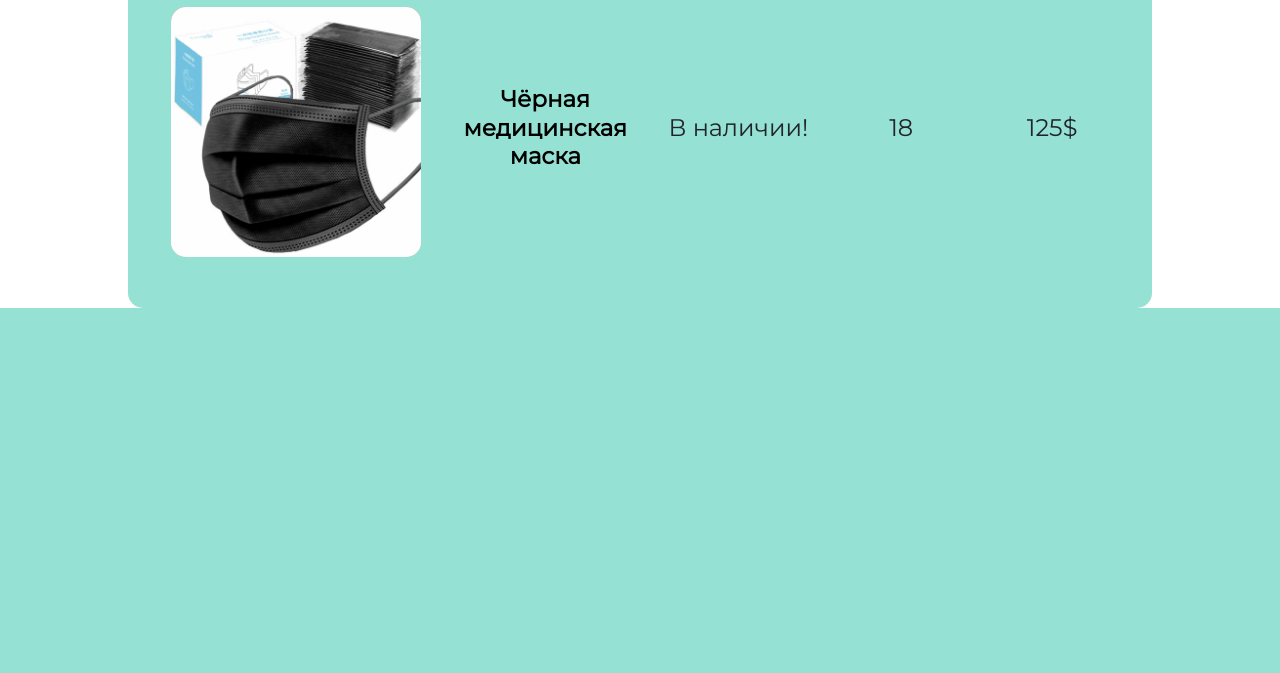
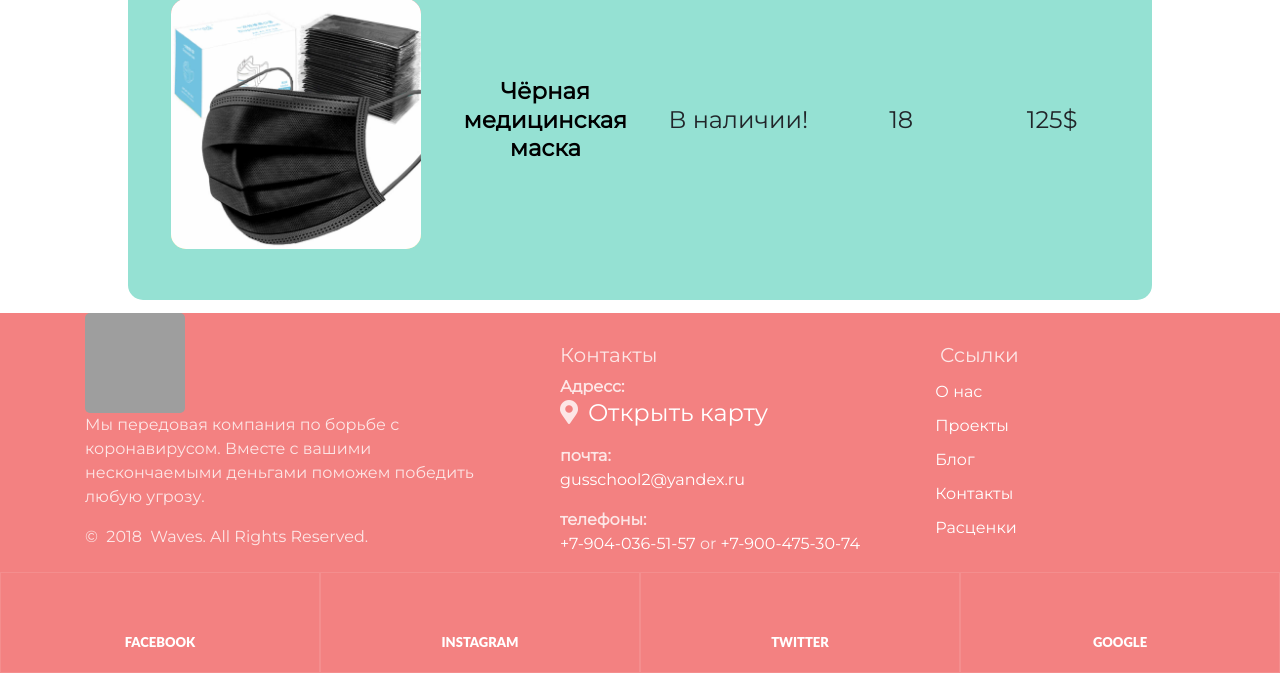
Before and after one commit to 123name123/web_project, a Flask app: page / in a window 1280 px wide. Shown: the part 2081-2754 px from the top of the page. Before the commit the page ends 2389 px from the top, so only its background shows below. Run offline with Flask 2, Linux system fonts and the light colour scheme; data comes from the database, SQL or seed files in the repository; both versions use the stored data as it was after the commit; some libraries are stand-ins or nearby versions; grey boxes are pictures that could not be loaded.

Commit message:
footer added

```diff
--- a/static/css/style.css
+++ b/static/css/style.css
@@ -47,7 +47,6 @@ img{
 .main{
     border-radius: 15px;
     background: #95e1d3;
-    position: absolute;
     margin-top: 100px;
     margin-left: 10%;
     margin-bottom: 1%;
@@ -197,3 +196,53 @@ div.scrollup {
     display: block;
     transition: opacity .1s linear;
 }
+
+.context-dark, .bg-gray-dark, .bg-primary {
+    color: rgba(255, 255, 255, 0.8);
+}
+
+.footer-classic a, .footer-classic a:focus, .footer-classic a:active {
+    color: #ffffff;
+}
+.nav-list li {
+    padding-top: 5px;
+    padding-bottom: 5px;
+}
+
+.nav-list li a:hover:before {
+    margin-left: 0;
+    opacity: 1;
+    visibility: visible;
+}
+
+ul, ol {
+    list-style: none;
+    padding: 0;
+    margin: 0;
+}
+
+.social-inner {
+    display: flex;
+    flex-direction: column;
+    align-items: center;
+    width: 100%;
+    padding: 23px;
+    font: 900 13px/1 "Lato", -apple-system, BlinkMacSystemFont, "Segoe UI", Roboto, "Helvetica Neue", Arial, sans-serif;
+    text-transform: uppercase;
+    color: rgba(255, 255, 255, 0.5);
+}
+.social-container .col {
+    border: 1px solid rgba(255, 255, 255, 0.1);
+}
+.nav-list li a:before {
+    content: "\f14f";
+    font: 400 21px/1 "Material Design Icons";
+    color: #4d6de6;
+    display: inline-block;
+    vertical-align: baseline;
+    margin-left: -28px;
+    margin-right: 7px;
+    opacity: 0;
+    visibility: hidden;
+    transition: .22s ease;
+}
--- a/templates/base.html
+++ b/templates/base.html
@@ -3,6 +3,9 @@
 <head>
     <meta charset="UTF-8">
     <meta name="viewport" content="width=device-width, initial-scale=1, shrink-to-fit=no">
+    <link rel="stylesheet" href="https://use.fontawesome.com/releases/v5.7.2/css/all.css"
+          integrity="sha384-fnmOCqbTlWIlj8LyTjo7mOUStjsKC4pOpQbqyi7RrhN7udi9RwhKkMHpvLbHG9Sr"
+          crossorigin="anonymous">
     <link href="https://fonts.googleapis.com/css?family=Kaushan+Script|Montserrat:400&display
     =swap&subset=cyrillic-ext" rel="stylesheet">
     <link rel="stylesheet" href="../../static/css/style.css">
@@ -16,7 +19,10 @@
     <script src="https://cdnjs.cloudflare.com/ajax/libs/popper.js/1.14.0/umd/popper.min.js">
     </script>
     <script src="https://maxcdn.bootstrapcdn.com/bootstrap/4.1.0/js/bootstrap.min.js"></script>
-
+    <link href="//maxcdn.bootstrapcdn.com/bootstrap/4.1.1/css/bootstrap.min.css" rel="stylesheet"
+          id="bootstrap-css">
+<script src="//maxcdn.bootstrapcdn.com/bootstrap/4.1.1/js/bootstrap.min.js"></script>
+<script src="//cdnjs.cloudflare.com/ajax/libs/jquery/3.2.1/jquery.min.js"></script>
     <title> {{ title }} </title>
 </head>
 <body style="font-family: 'Montserrat', sans-serif;">
@@ -38,7 +44,8 @@
                     <div style="font-size: 18px; margin-right: 10px; margin-top: 5px;">
                         {{ current_user.name }}
                     </div>
-                    <img src="../../static/img/profile_img/{{ filename }}.jpg" class="icon" style="border-radius: 25px;">
+                    <img src="../../static/img/profile_img/{{ filename }}.jpg" class="icon"
+                         style="border-radius: 25px;">
                 </button>
                 <div class="dropdown-content">
                     <a href="/profile">Мой профиль</a>
@@ -98,8 +105,67 @@ $(window).scroll(function() {
 
 
 </script>
-
 {% block content %}
 {% endblock %}
+
+<footer class="section footer-classic context-dark bg-image" style="background: #f38181;">
+        <div class="container">
+          <div class="row row-30">
+            <div class="col-md-4 col-xl-5">
+              <div class="pr-xl-4"><a class="brand" href="#">
+                  <img class="brand-logo-light" src="/static/img/icon.png" alt="Логотип" width="100"
+                       height="100"></a>
+                <p>Мы передовая компания по борьбе с коронавирусом.
+                    Вместе с вашими нескончаемыми деньгами поможем победить любую угрозу.</p>
+                <!-- Rights-->
+                <p class="rights"><span>©  </span><span class="copyright-year">2018</span><span>
+                </span><span>Waves</span><span>. </span><span>All Rights Reserved.</span></p>
+              </div>
+            </div>
+            <div class="col-md-4" style="padding-top: 30px">
+              <h5>Контакты</h5>
+              <dl class="contact-list">
+                <dt>Адресс:</dt>
+                <dd><h4 style="display: flex" class="map__title">
+                    <div><i class="fas fa-map-marker-alt"></i></div>
+                    <a style="padding-left: 10px"
+                       href="https://clck.ru/MkGYr"
+                       target="_blank">Открыть карту</a>
+                </h4></dd>
+              </dl>
+              <dl class="contact-list">
+                <dt>почта:</dt>
+                <dd><a href="mailto:#">gusschool2@yandex.ru</a></dd>
+              </dl>
+              <dl class="contact-list">
+                <dt>телефоны:</dt>
+                <dd><a href="tel:#">+7-904-036-51-57</a> <span>or</span>
+                    <a href="tel:#">+7-900-475-30-74</a>
+                </dd>
+              </dl>
+            </div>
+            <div class="col-md-4 col-xl-3" style="padding-top: 30px">
+              <h5>Ссылки</h5>
+              <ul class="nav-list">
+                <li><a href="#">О нас</a></li>
+                <li><a href="#">Проекты</a></li>
+                <li><a href="#">Блог</a></li>
+                <li><a href="#">Контакты</a></li>
+                <li><a href="#">Расценки</a></li>
+              </ul>
+            </div>
+          </div>
+        </div>
+        <div class="row no-gutters social-container">
+          <div class="col"><a class="social-inner" href="#"><span
+                  class="icon mdi mdi-facebook"></span><span>Facebook</span></a></div>
+          <div class="col"><a class="social-inner" href="#"><span
+                  class="icon mdi mdi-instagram"></span><span>instagram</span></a></div>
+          <div class="col"><a class="social-inner" href="#"><span
+                  class="icon mdi mdi-twitter"></span><span>twitter</span></a></div>
+          <div class="col"><a class="social-inner" href="#"><span
+                  class="icon mdi mdi-youtube-play"></span><span>google</span></a></div>
+        </div>
+      </footer>
 </body>
 </html>
--- a/templates/index.html
+++ b/templates/index.html
@@ -1,6 +1,7 @@
 {% extends "base.html" %}
 
 {%block content %}
+
 <form class="search" method="post">
     <input class="form-control mr-sm-2" type="text" placeholder="Что вы хотите найти?"
            aria-label="Search"
@@ -69,4 +70,5 @@
     <img src="/static/img/empty_search.jpeg" style="width: 100%">
     {% endif %}
 </div>
+</div>
 {% endblock %}
```
Also changed, not shown: db/blogs.sqlite.
